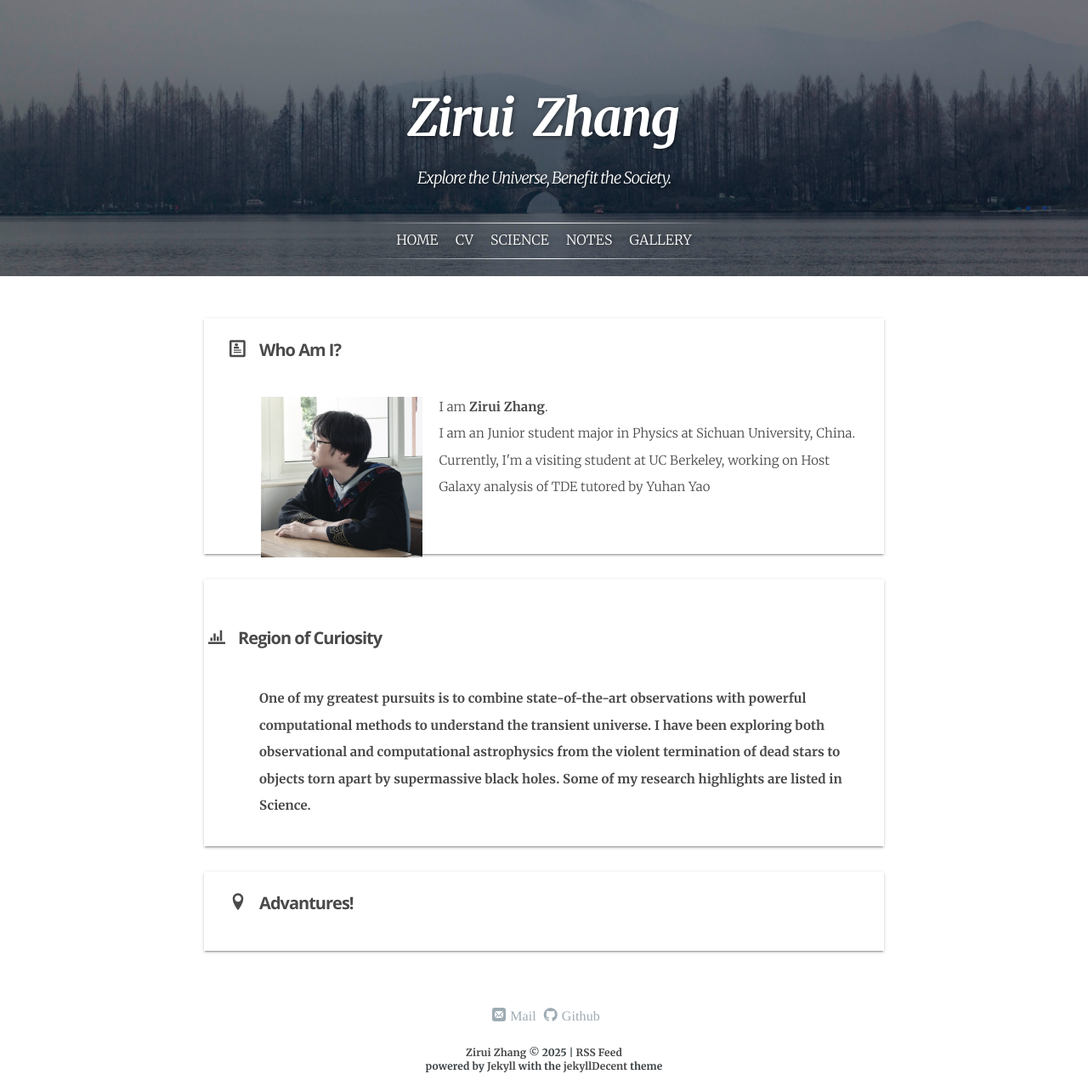
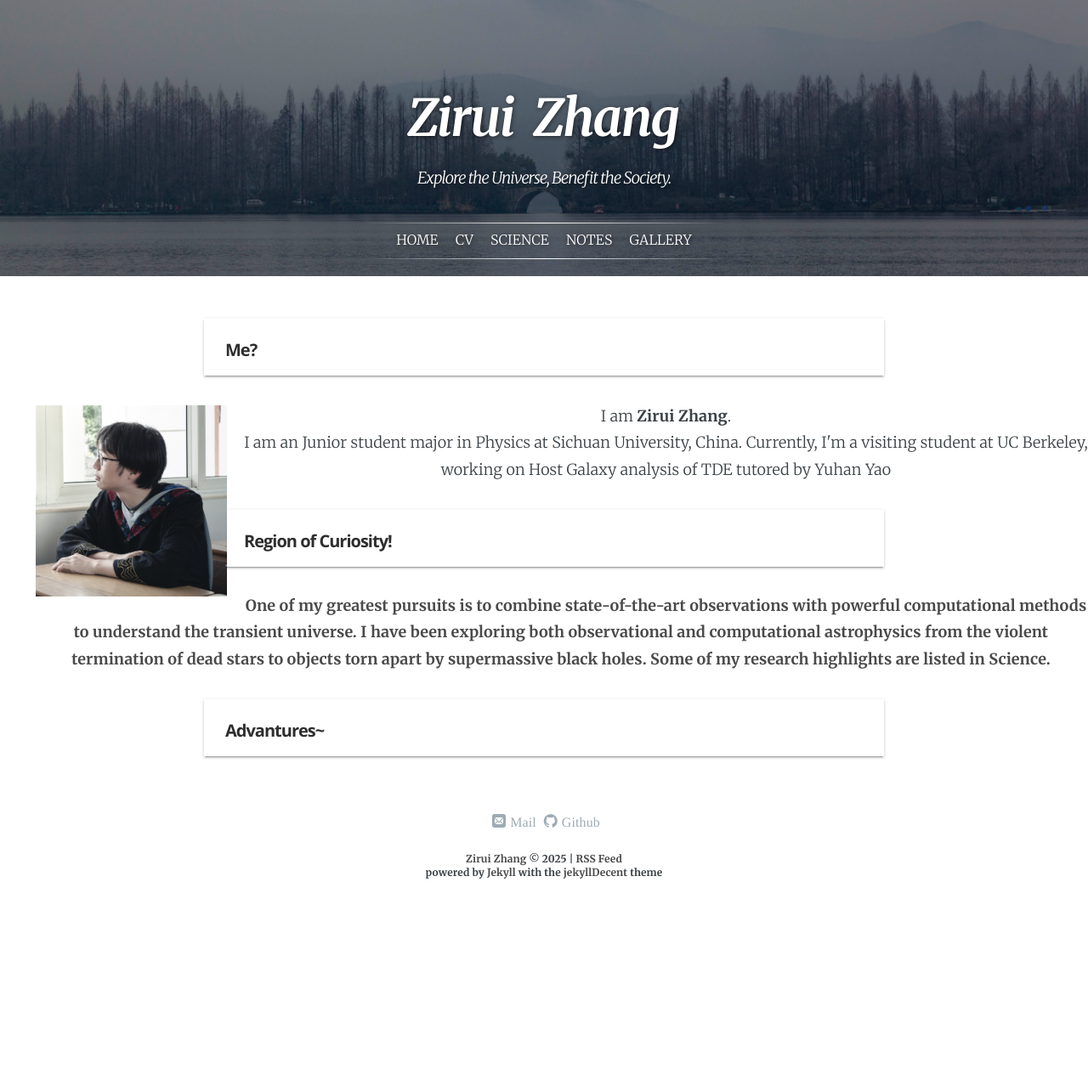
Before and after one commit to ZAKIRAM0/ZAKIRAM0.github.io, a Jekyll site: the page built from index.html, in a window 1280 px wide. Shown: the whole page at 85% size. Built offline with Jekyll 4.4.1, drawn with Linux system fonts in a browser that asks for light colours; some web fonts are replaced; a script that is not in the unit is left out; after the commit the page ends 1056 px from its top, so only the background shows below that.

Commit message:
Update index.html

```diff
--- a/index.html
+++ b/index.html
@@ -14,8 +14,7 @@
 -->
 
 <div class="md-card shadow" style = "text-align:left;">
-   <div class="title icon-profile">
-       <h2>Who Am I?</h2>
+       <h2>Me?</h2>
    </div>
    <div class="content">
        <ul>
@@ -30,8 +29,7 @@
    </div>
 </div>
 <div class="md-card shadow" style = "text-align:left;">
-   <div class="title icon-stats-bars">
-       <h2>Region of Curiosity</h2>
+       <h2>Region of Curiosity!</h2>
    </div>
    <div class="content">
        <ul>
@@ -40,8 +38,7 @@
    </div>
 </div>
 <div class="md-card shadow" style = "text-align:left;">
-   <div class="title icon-location">
-       <h2>Advantures!</h2>
+       <h2>Advantures~</h2>
    </div>
    <div class="content">
        <ul>
```
